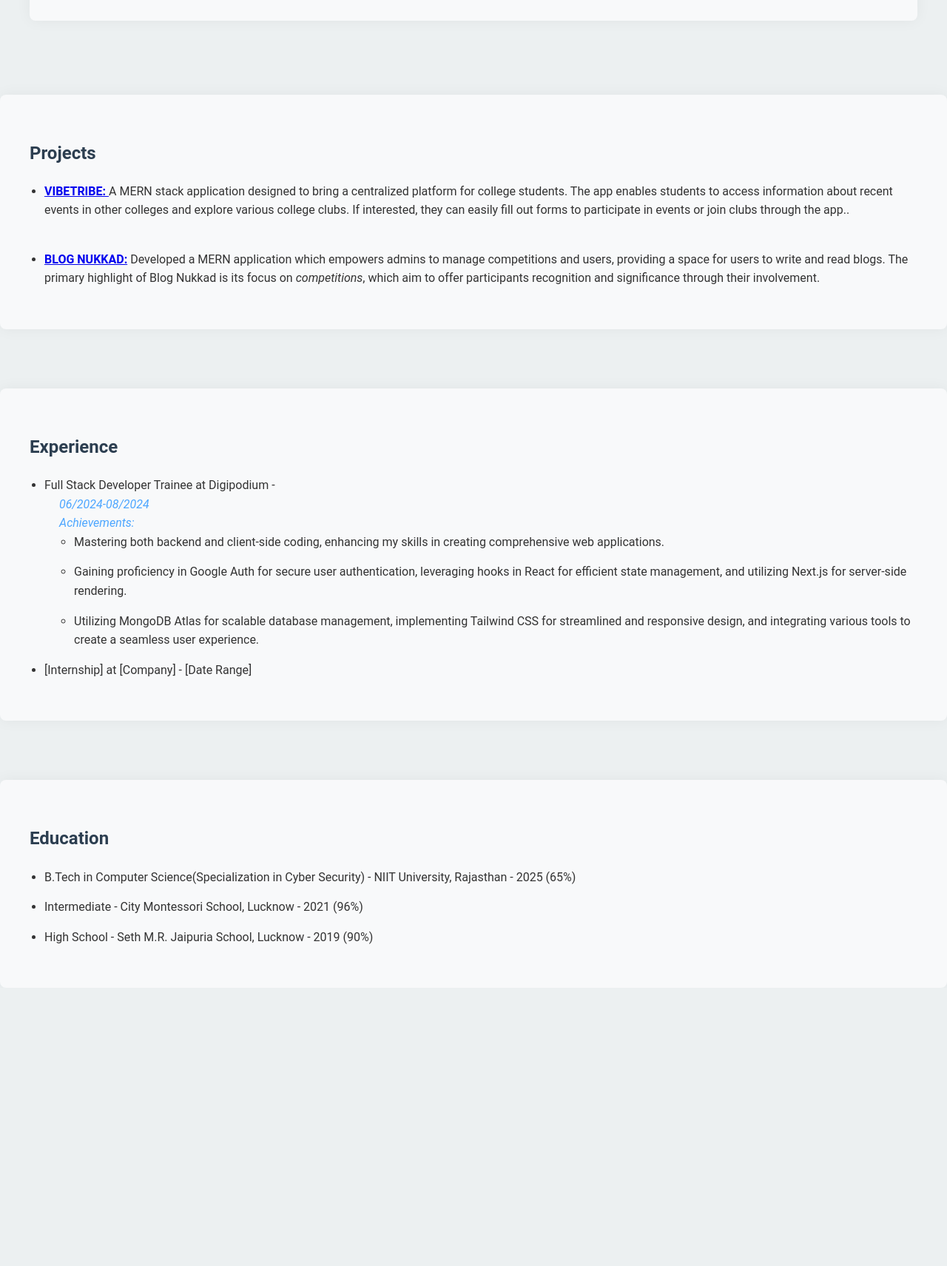
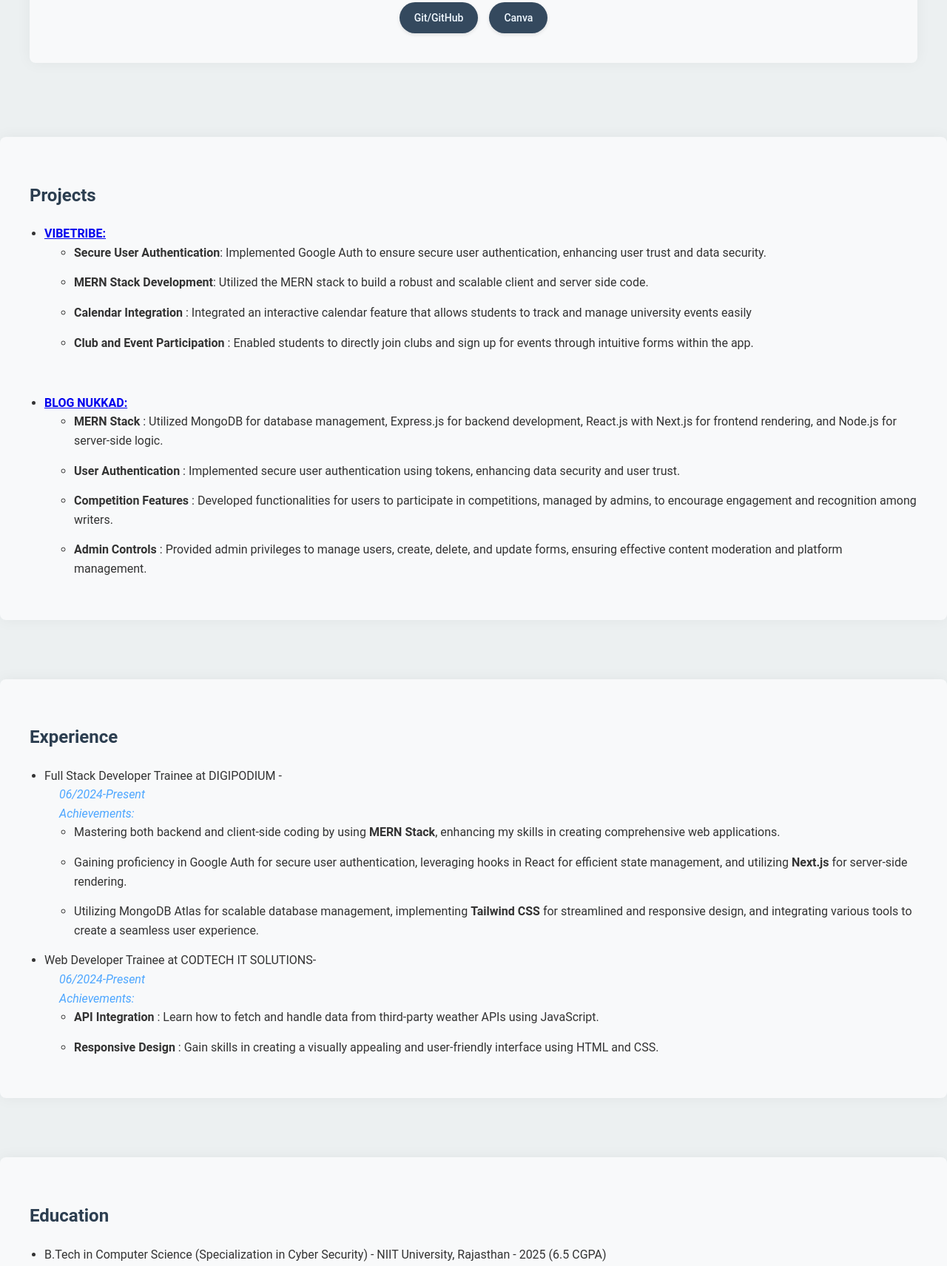
Before and after one commit to SuhaniJ9/Digital-Portfolio, a plain HTML site: page index.html in a window 1280 px wide. Shown: the part 643-2354 px from the top of the page at 74% size. Before the commit the page ends 1978 px from the top, so only its background shows below. Drawn offline with Linux system fonts and the light colour scheme.

Commit message:
Update index.html

```diff
--- a/index.html
+++ b/index.html
@@ -173,9 +173,7 @@
             padding-left: 20px;
             color: #4da6ff;
         }
-        a:hover {
-  background-color: rgb(192, 233, 104);
-}
+
     </style>
 </head>
 <body>
@@ -186,18 +184,25 @@
                 <li><a href="#skills">Skills</a></li>
                 <li><a href="#projects">Projects</a></li>
                 <li><a href="#experience">Experience</a></li>
-                <li><a href="#education">Education</a></li>
+                <!-- <li><a href="#education">Education</a></li>
+                <li><a href="https://www.geeksforgeeks.org/user/suhanij9/">GeeksForGeeks</a></li>
+                <li><a href="https://www.linkedin.com/in/suhani-jaiswal09/">LinkedIn</a></li>
+                <li><a href="https://github.com/SuhaniJ9">Github</a></li> -->
             </ul>
         </nav>
     </header>
     <div class="container">
         <section id="about">
             <div class="about-container">
-                <img src="suhani.jpg" alt="Suhani Jaiswal" class="profile-img">
+                <img src="profile-pic.png" alt="Suhani Jaiswal" class="profile-img">
                 <div class="about-text">
 
                     <h1>Suhani Jaiswal</h1>
-                    <p>I am a dedicated full stack developer with a flair for building robust applications. Skilled in both server and client-side coding, I am always eager to learn and adopt new technologies. My passion for continuous improvement drives me to excel in creating seamless and efficient software solutions.</p>
+                    <p>Dedicated full stack developer skilled in both server and client-side
+                        coding, passionate about crafting robust applications. Proficient in
+                        cybersecurity, with expertise in packet tracer, networking, and
+                        continuous learning of new technologies to create efficient
+                        software solutions. </p>
                 </div>
             </div>
         </section>
@@ -209,11 +214,12 @@
                 <div class="skill-bubble">Python</div>
                 <div class="skill-bubble">React.js</div>
                 <div class="skill-bubble">Node.js</div>
+                <div class="skill-bubble">Express.js</div>
                 <div class="skill-bubble">HTML/CSS</div>
                 <div class="skill-bubble">JavaScript</div>
                 <div class="skill-bubble">MongoDB</div>
                 <div class="skill-bubble">MySQL</div>
-                <div class="skill-bubble">Git</div>
+                <div class="skill-bubble">Git/GitHub</div>
                 <div class="skill-bubble">Canva</div>
             </div>
         </section>
@@ -247,11 +253,37 @@
         <section id="projects">
             <h2>Projects</h2>
             <ul class="projects-list">
-                <li><b><a href="https://github.com/SuhaniJ9/BlogNukkad">VIBETRIBE: </a></b>
-                    A MERN stack application designed to bring a centralized platform for college students. The app enables students to access information about recent events in other colleges and explore various college clubs. If interested, they can easily fill out forms to participate in events or join clubs through the app..</li><br>
-                <li><b><a class="hover" href="https://github.com/sanjaykohli/Collaborative-interest-application">BLOG NUKKAD:</a></b>
-                    Developed a MERN application which empowers admins to manage competitions and users, providing a space for users to write and read blogs. The primary highlight of Blog Nukkad is its focus on <i>competitions</i>, which aim to offer participants recognition and significance through their involvement.</li>
 
+                <li><b><a href=" https://github.com/sanjaykohli/Collaborative-interest-application">VIBETRIBE: </a></b>
+                    <ul>
+                <LI><B>Secure User Authentication</B>: Implemented Google Auth to ensure
+                     secure user authentication, enhancing user trust and data security.
+                    </LI>
+                    <LI><B> MERN Stack Development</B>: Utilized the MERN stack to build a
+                        robust and scalable client and server side code. </LI>
+                        <LI><B>Calendar Integration </B>: Integrated an interactive calendar feature
+                             that allows students to track and manage university events easily</LI>
+                <LI>
+                   <B> Club and Event Participation </B>: Enabled students to directly join
+                     clubs and sign up for events through intuitive forms within the app.</LI>
+
+
+                </li><br>
+                </ul>
+                <li><b><a class="hover" href="https://github.com/SuhaniJ9/BlogNukkad">BLOG NUKKAD:</a></b>
+                    <ul>
+                   <LI> <B> MERN Stack </B>: Utilized MongoDB for database management,
+                     Express.js for backend development, React.js with Next.js for
+                     frontend rendering, and Node.js for server-side logic. </LI>
+                   <LI> <B>User Authentication </B> : Implemented secure user authentication
+                     using tokens, enhancing data security and user trust. </li>
+                   <LI> <B> Competition Features </B> : Developed functionalities for users to
+                     participate in competitions, managed by admins, to encourage
+                     engagement and recognition among writers. </LI>
+                  <LI> <B> Admin Controls </B>: Provided admin privileges to manage users,
+                     create, delete, and update forms, ensuring effective content
+                     moderation and platform management.</LI></li>
+                    </ul>
 
             </ul>
         </section>
@@ -259,19 +291,34 @@
         <section id="experience">
             <h2>Experience</h2>
             <ul class="experience-list">
-                <li>Full Stack Developer Trainee at Digipodium -
+                <li>Full Stack Developer Trainee at DIGIPODIUM -
                     <div class="achievements">
-                       <i> 06/2024-08/2024  <br>
+                       <i> 06/2024-Present <br>
                         Achievements: </i>
                     </div>
                     <ul>
 
-                    <li>Mastering both backend and client-side coding, enhancing my skills in creating comprehensive web applications.</li>
-                    <li> Gaining proficiency in Google Auth for secure user authentication, leveraging hooks in React for efficient state management, and utilizing Next.js for server-side rendering. </li>
-                    <li> Utilizing MongoDB Atlas for scalable database management, implementing Tailwind CSS for streamlined and responsive design, and integrating various tools to create a seamless user experience.</li>
+                    <li>Mastering both backend and client-side coding by using <b>MERN Stack</b>, enhancing my skills in creating comprehensive web applications.</li>
+                    <li> Gaining proficiency in Google Auth for secure user authentication, leveraging hooks in React for efficient state management, and utilizing <b>Next.js</b> for server-side rendering. </li>
+                    <li> Utilizing MongoDB Atlas for scalable database management, implementing <b>Tailwind CSS </b> for streamlined and responsive design, and integrating various tools to create a seamless user experience.</li>
                        </ul>
                 </li>
-                <li>[Internship] at [Company] - [Date Range]</li>
+                <li>Web Developer Trainee at CODTECH IT SOLUTIONS-
+                    <div class="achievements">
+                       <i> 06/2024-Present <br>
+                        Achievements: </i>
+                    </div>
+                    <ul>
+
+                    <li><B> API Integration </B>: Learn how to fetch and handle data
+                        from third-party weather APIs using JavaScript. </li>
+                    <li>
+                      <B> Responsive Design </B>: Gain skills in creating a visually
+                        appealing and user-friendly interface using HTML and
+                        CSS.  </li>
+
+                       </ul>
+                </li>
 
             </ul>
         </section>
@@ -279,7 +326,7 @@
         <section id="education">
             <h2>Education</h2>
             <ul class="education-list">
-                <li>B.Tech in Computer Science(Specialization in Cyber Security) - NIIT University, Rajasthan - 2025 (65%)</li>
+                <li>B.Tech in Computer Science (Specialization in Cyber Security) - NIIT University, Rajasthan - 2025 (6.5 CGPA)</li>
                 <li>Intermediate - City Montessori School, Lucknow - 2021 (96%)</li>
                 <li>High School - Seth M.R. Jaipuria School, Lucknow - 2019 (90%)</li>
             </ul>
```
